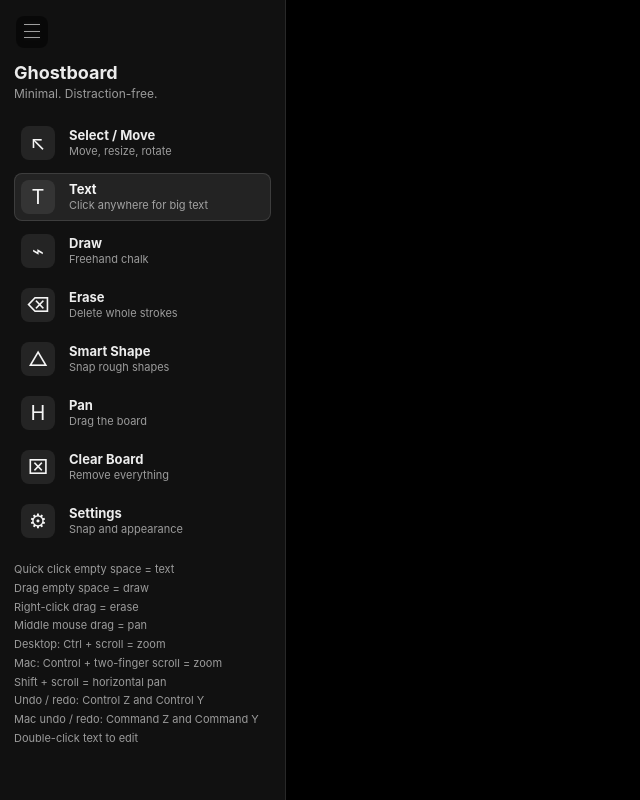
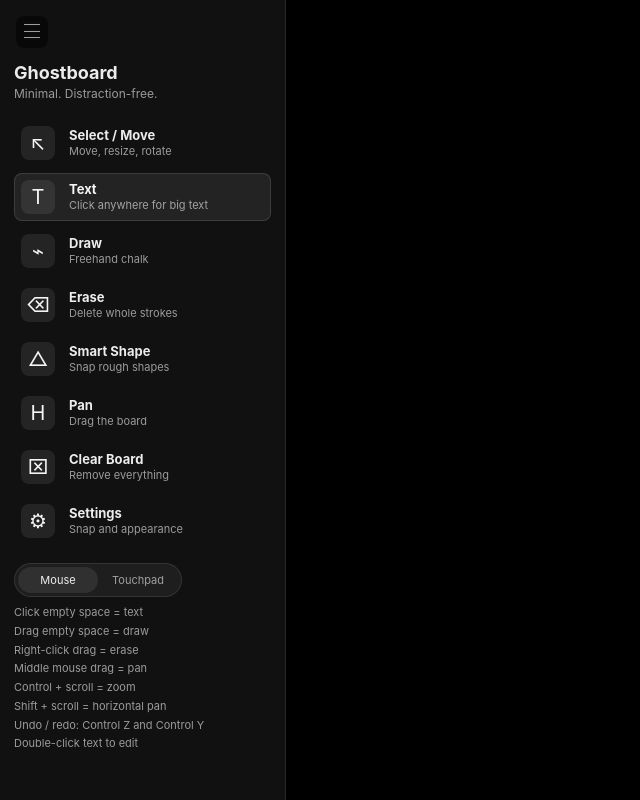
Before and after one commit to changterry/ghostboard, a React (Vite) app: page / in a window 1280 px wide. Both pictures are taken after a click on the button "Toggle tools". Shown: the whole page, without its empty margins (0-640 px from the left). Built offline with nearby package versions, Linux system fonts and the light colour scheme.

Commit message:
Add input directions toggle

```diff
--- a/src/main.tsx
+++ b/src/main.tsx
@@ -5,6 +5,7 @@
 type Tool = "select" | "text" | "draw" | "erase" | "pan" | "shape";
 type ShapeKind = "line" | "arrow" | "ellipse" | "rect" | "triangle" | "curve";
 type ThemeMode = "dark" | "light";
+type InputGuideMode = "mouse" | "touchpad";
 
 type Point = {
   x: number;
@@ -209,6 +210,7 @@
   const [settingsOpen, setSettingsOpen] = useState(false);
   const [editor, setEditor] = useState<EditorState | null>(null);
   const [clearConfirmOpen, setClearConfirmOpen] = useState(false);
+  const [inputGuideMode, setInputGuideMode] = useState<InputGuideMode>("mouse");
   const [tick, setTick] = useState(0);
   runtimeBoardState = boardRef.current;
   activeEditorRef.current = editor;
@@ -1129,17 +1131,46 @@
           </div>
         )}
 
+        <div className="input-guide">
+          <div className="input-guide-toggle" role="tablist" aria-label="Input directions">
+            {(["mouse", "touchpad"] as const).map((mode) => (
+              <button
+                key={mode}
+                type="button"
+                role="tab"
+                aria-selected={inputGuideMode === mode}
+                className={inputGuideMode === mode ? "is-active" : ""}
+                onClick={() => setInputGuideMode(mode)}
+              >
+                {mode === "mouse" ? "Mouse" : "Touchpad"}
+              </button>
+            ))}
+          </div>
+
           <div className="nav-hints">
-          <span>Quick click empty space = text</span>
+            {inputGuideMode === "mouse" ? (
+              <>
+                <span>Click empty space = text</span>
                 <span>Drag empty space = draw</span>
                 <span>Right-click drag = erase</span>
                 <span>Middle mouse drag = pan</span>
-          <span>Desktop: Ctrl + scroll = zoom</span>
-          <span>Mac: Control + two-finger scroll = zoom</span>
+                <span>Control + scroll = zoom</span>
                 <span>Shift + scroll = horizontal pan</span>
                 <span>Undo / redo: Control Z and Control Y</span>
-          <span>Mac undo / redo: Command Z and Command Y</span>
                 <span>Double-click text to edit</span>
+              </>
+            ) : (
+              <>
+                <span>Tap empty space = text</span>
+                <span>Press and drag = draw</span>
+                <span>Two-finger drag = pan</span>
+                <span>Control + two-finger scroll = zoom</span>
+                <span>Shift + two-finger scroll = horizontal pan</span>
+                <span>Undo / redo: Control Z and Control Y</span>
+                <span>Double-tap text to edit</span>
+              </>
+            )}
+          </div>
         </div>
       </aside>
     </main>
--- a/src/styles.css
+++ b/src/styles.css
@@ -289,10 +289,46 @@
   outline: 0;
 }
 
+.input-guide {
+  display: grid;
+  gap: 9px;
+  margin-top: 18px;
+}
+
+.input-guide-toggle {
+  display: grid;
+  grid-template-columns: 1fr 1fr;
+  width: 168px;
+  padding: 3px;
+  background: var(--gb-panel-bg, rgba(255, 255, 255, 0.055));
+  border: 1px solid color-mix(in srgb, var(--gb-ink, #fff) 10%, transparent);
+  border-radius: 999px;
+}
+
+.input-guide-toggle button {
+  min-height: 26px;
+  padding: 3px 10px;
+  color: var(--gb-subtle-text, rgba(255, 255, 255, 0.58));
+  background: transparent;
+  border: 0;
+  border-radius: 999px;
+  font-size: 11px;
+  cursor: pointer;
+}
+
+.input-guide-toggle button.is-active {
+  color: var(--gb-sidebar-text, #fff);
+  background: var(--gb-hover-bg, rgba(255, 255, 255, 0.08));
+}
+
+.input-guide-toggle button:focus-visible {
+  outline: 1px solid color-mix(in srgb, var(--gb-ink, #fff) 22%, transparent);
+  outline-offset: 2px;
+}
+
 .nav-hints {
   display: grid;
   gap: 5px;
-  margin-top: 18px;
   color: var(--gb-subtle-text, rgba(255, 255, 255, 0.52));
   font-size: 11px;
   line-height: 1.25;
```
Lines whose indentation alone changed are shown as unchanged.
